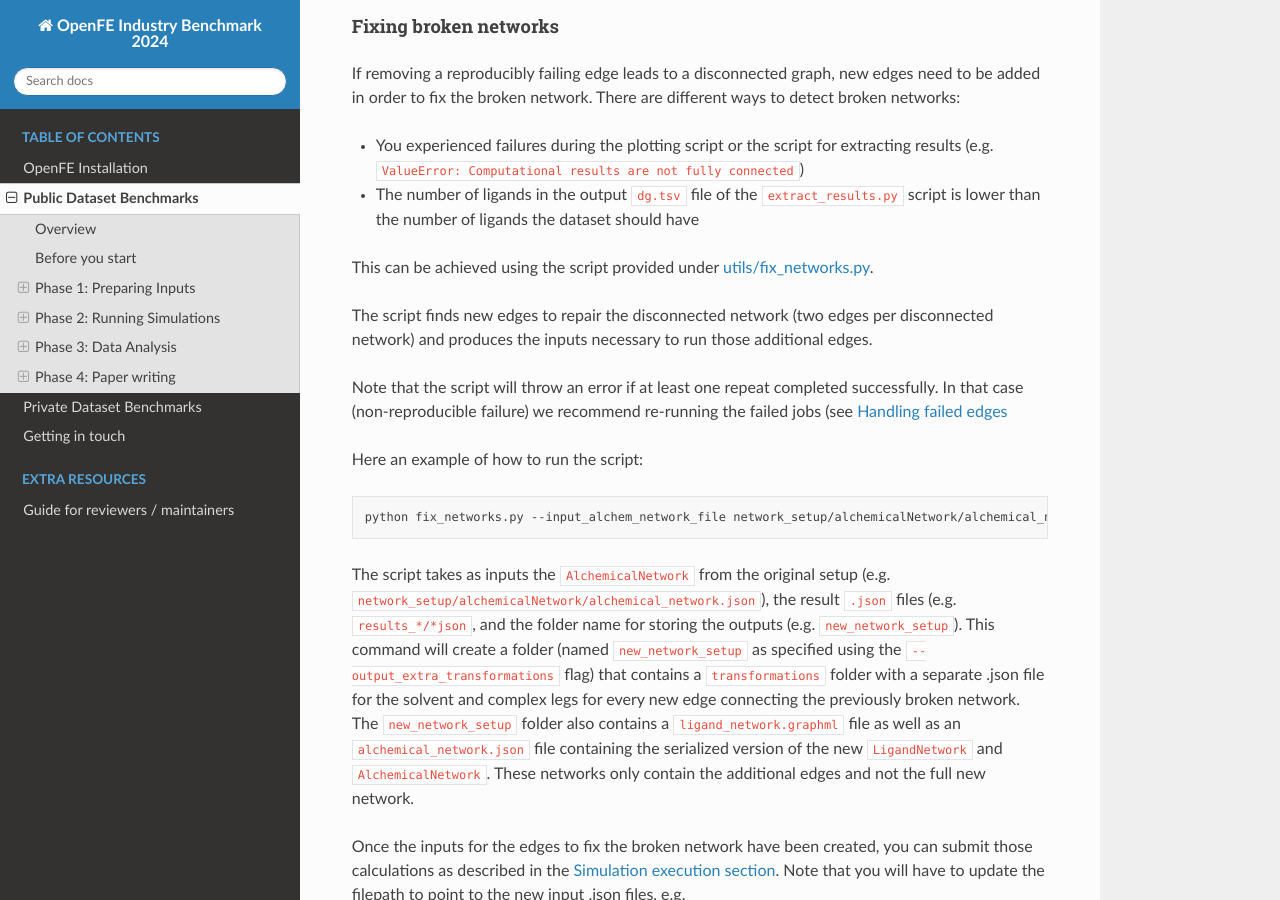
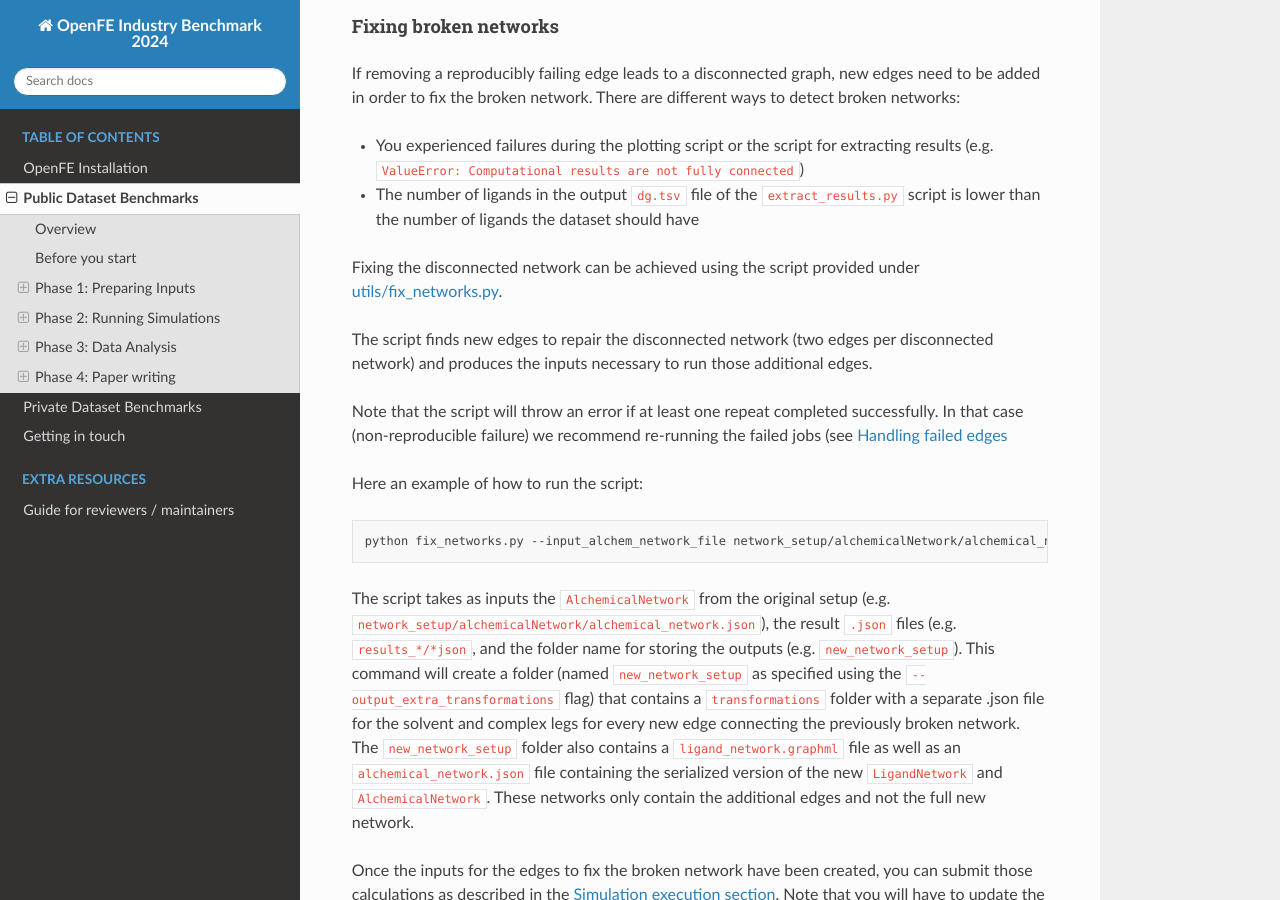
Before and after one commit to OpenFreeEnergy/IndustryBenchmarks2024, a Sphinx documentation site: the page built from docs/source/public/overview.rst, in a window 1280 px wide and 900 px high, scrolled down 6556 px. Built offline with Sphinx 7.4.7 and the Read the Docs theme 3.1.0, drawn with Linux system fonts in a browser that asks for light colours.

Commit message:
Small fix

```diff
--- a/docs/source/public/overview.rst
+++ b/docs/source/public/overview.rst
@@ -289,7 +289,7 @@ There are different ways to detect broken networks:
 * You experienced failures during the plotting script or the script for extracting results (e.g. ``ValueError: Computational results are not fully connected``)
 * The number of ligands in the output ``dg.tsv`` file of the ``extract_results.py`` script is lower than the number of ligands the dataset should have
 
-This can be achieved using the script provided under
+Fixing the disconnected network can be achieved using the script provided under
 `utils/fix_networks.py <https://github.com/OpenFreeEnergy/IndustryBenchmarks2024/tree/main/industry_benchmarks/utils/fix_networks.py>`_.
 
 The script finds new edges to repair the disconnected network
```
